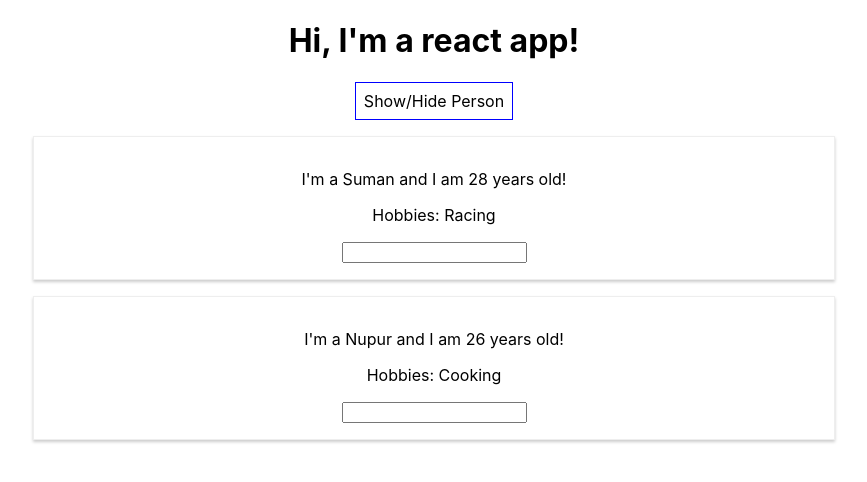
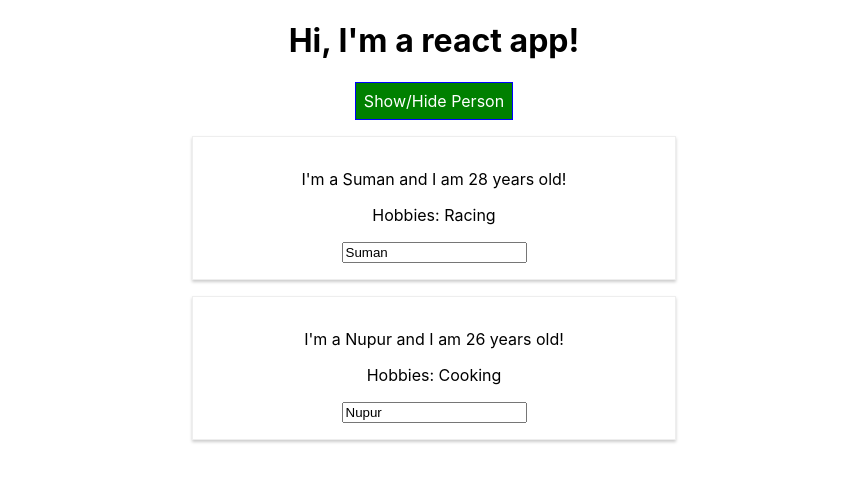
Before and after one commit to frozenplanet14/react-project, a React (Create React App) app: page / in a window 1280 px wide. Both pictures are taken after a click on the button "Show/Hide Person". Shown: the top 482 px of the page, without its empty margins (206-1073 px from the left). Built offline with nearby package versions, Linux system fonts and the light colour scheme.

Commit message:
Using Radium to style components

```diff
--- a/package.json
+++ b/package.json
@@ -6,6 +6,7 @@
     "@testing-library/jest-dom": "^4.2.4",
     "@testing-library/react": "^9.3.2",
     "@testing-library/user-event": "^7.1.2",
+    "radium": "^0.26.0",
     "react": "^16.13.1",
     "react-dom": "^16.13.1",
     "react-scripts": "3.4.3"
--- a/src/App.js
+++ b/src/App.js
@@ -1,5 +1,7 @@
 import React, { useState } from 'react';
 import './App.css';
+
+import Radium, {StyleRoot} from 'radium';
 import Person from './Person/Person';
 
 
@@ -21,24 +23,20 @@ const App = (props) => {
     ],
     showPerson: false
   });
-  const switchNameHandler = (name) => {
+  const switchNameHandler = (name, index) => {
+    const persons = [...personsState.persons];
+    persons[index] = {
+      ...persons[index],
+      name
+    };
     /**
      * this.setState merge the object while setPersonState replace the complete object,
      * better to take slice of the object, if you need limited object to update
      */
     setPersonState({
       ...personsState,
-      persons: [
-      {
-        name,
-        age: 28
-      },
-      {
-        name: 'Nupur Jha',
-        age: 26,
-        hobbies: 'Cooking'
-      }
-    ]});
+      persons
+    });
   }
 
   const toggleVisibility = () => {
@@ -49,30 +47,37 @@ const App = (props) => {
   }
 
   const style = {
-    backgroundColor: 'white',
+    backgroundColor: 'green',
+    color: 'white',
     font: 'inherit',
     border: '1px solid blue',
     padding: '8px',
-    cursor: 'pointer'
+    cursor: 'pointer',
+    ':hover': {
+      backgroundColor: 'lightgreen',
+      color: 'black'
+    }
   }
 
   return (
+    <StyleRoot>
       <div className="App">
         <h1>Hi, I'm a react app!</h1>
         <button style={style} onClick={toggleVisibility}>Show/Hide Person</button>
         { personsState.showPerson ?
-          personsState.persons.map(p => (
+            personsState.persons.map((p, index) => (
               // <Person key={p.name} name={p.name} age={p.age} click={switchNameHandler.bind(this,
               //   'Suman Kumar Jha')}>Hobbies: {p.hobbies || 'Racing'}</Person>
-            <Person key={p.name} name={p.name} age={p.age} click={switchNameHandler}>Hobbies: {p.hobbies || 'Racing'}</Person>
+              <Person key={p.name} name={p.name} age={p.age} click={(evt) => switchNameHandler(evt, index)}>Hobbies: {p.hobbies || 'Racing'}</Person>
             )) :
             null
         }
       </div>
+    </StyleRoot>
   );
 }
 
-export default App;
+export default Radium(App);
 
 
 /*
--- a/src/Person/Person.js
+++ b/src/Person/Person.js
@@ -1,18 +1,24 @@
 import React from 'react';
+import Radium from 'radium';
 import './Person.css';
 
 /**
  * Functional components (also referred to as "presentational", "dumb" or "stateless" components
  */
 const person = ({name, age, children, click}) => {
+    const style = {
+        '@media (min-width: 500px)': {
+            width: '450px'
+        }
+    };
     return (
         // onClick={click}
-        <div className='Person'>
+        <div className='Person' style={style}>
             <p>I'm a {name} and I am {age} years old!</p>
             <p>{children}</p>
-            <input type='text' onChange={(evt) => click(evt.target.value)} />
+            <input type='text' onChange={(evt) => click(evt.target.value)} value={name} />
         </div>
     );
 }
 
-export default person;
+export default Radium(person);
```
Also changed, not shown: 2 other files (tests, documents, lock files or other folders). Lines whose indentation alone changed are shown as unchanged.
